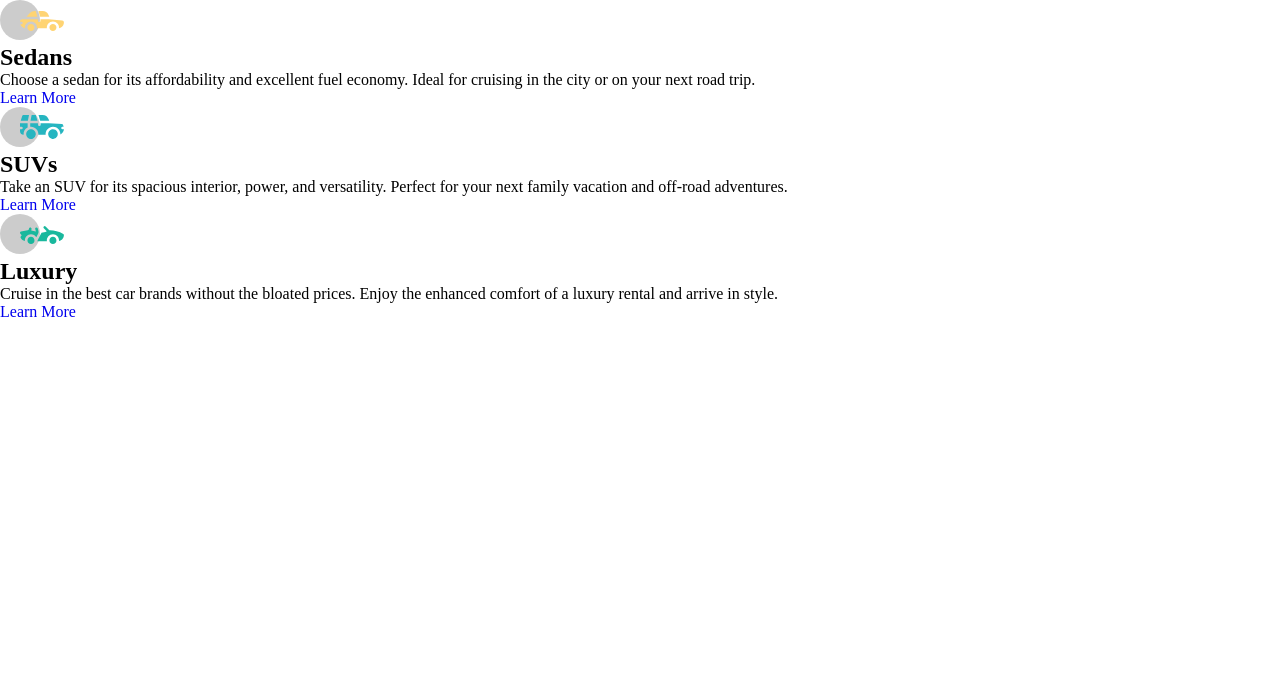
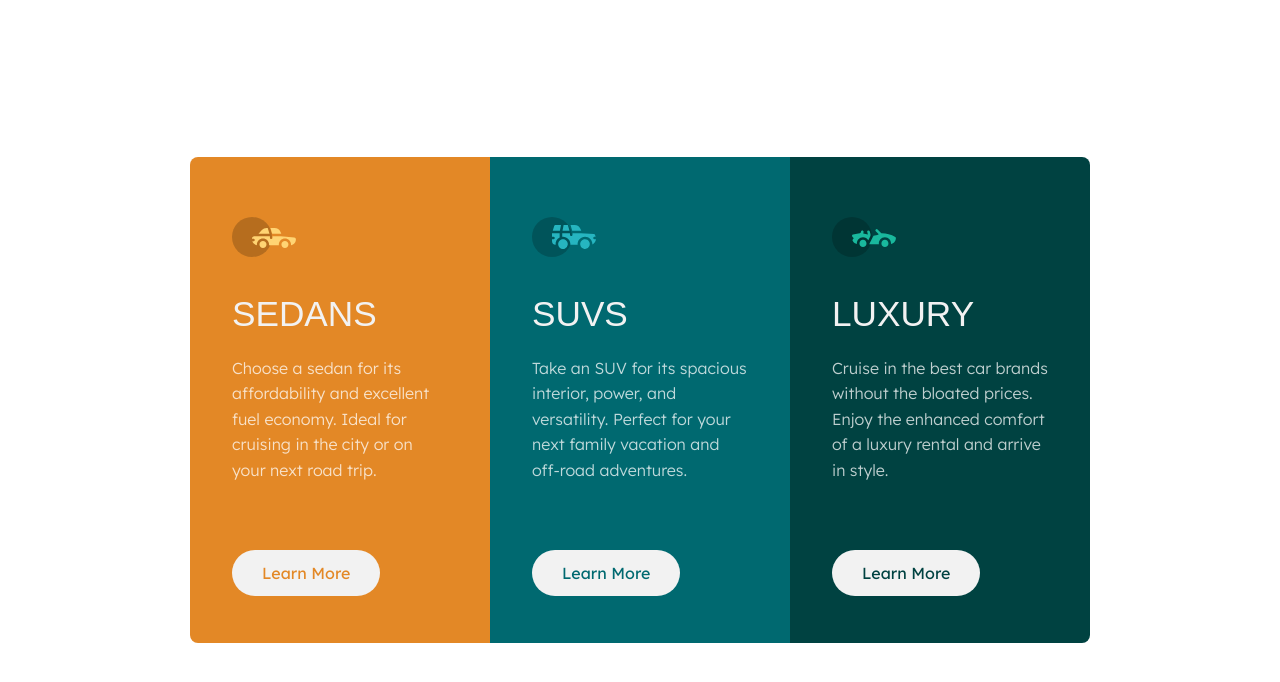
Before and after one commit to AnaCCapel/preview-card, a plain HTML site: page index.html in a window 1280 px wide. Drawn offline with Linux system fonts and the light colour scheme; a web font is replaced by a local one.

Commit message:
Adicionando o Style

```diff
--- a/index.html
+++ b/index.html
@@ -19,37 +19,31 @@
 
 <body>
 
-  <main class="">
+  <main class="container">
 
     <section class="cards">
 
-      <div class="card sedans">
+      <div class="card sedan">
         <img src="./src/img/icon-sedans.svg" alt="Carro Sedan">
-        <div class="infos">
         <h2>Sedans</h2>
-          <p>Choose a sedan for its affordability and excellent fuel economy. Ideal for cruising in the city
-            or on your next road trip.</p>
-        </div>
+        <p>Choose a sedan for its affordability and excellent fuel economy. Ideal for cruising in the city or on your
+          next road trip.</p>
         <a href="#">Learn More</a>
       </div>
 
       <div class="card suv">
         <img src="./src/img/icon-suvs.svg" alt="Carro SUVs">
-        <div class="infos">
         <h2>SUVs</h2>
         <p>Take an SUV for its spacious interior, power, and versatility. Perfect for your next family vacation
           and off-road adventures.</p>
-        </div>
         <a href="#">Learn More</a>
       </div>
 
       <div class="card luxury">
         <img src="./src/img/icon-luxury.svg" alt="Carro Luxury">
-        <div class="infos">
         <h2>Luxury</h2>
         <p>Cruise in the best car brands without the bloated prices. Enjoy the enhanced comfort of a luxury
           rental and arrive in style.</p>
-        </div>
         <a href="#">Learn More</a>
       </div>
 
--- a/src/css/style.css
+++ b/src/css/style.css
@@ -0,0 +1,91 @@
+body {
+    color: var(--gray);
+    font-family: var(----font-one);
+}
+
+.container {
+    height: 100vh;
+    display: flex;
+    align-items: center;
+    justify-content: center;
+}
+
+.cards {
+    display: flex;
+}
+
+.cards .card {
+    padding: 60px 42px;
+    max-width: 300px;
+    max-height: 100%;
+}
+
+.cards .card img {
+    margin-bottom: 20px;
+}
+
+.cards .card h2 {
+    font-weight: 400;
+    font-size: 2.2rem;
+    margin: 13px 0 22px 0;
+    text-transform: uppercase;
+    font-family: var(--font-two);
+}
+
+.cards .card p {
+    font-weight: 300;
+    line-height: 1.6rem;
+    margin-bottom: 80px;
+    color: var(--transparent);
+}
+
+.cards .card a {
+    transition: 0.3s;
+    padding: 13px 30px;
+    border-radius: 30px;
+    background-color: var(--gray);
+}
+
+.cards .sedan a {
+    color: var(--color-sedan);
+}
+
+.cards .suv a {
+    color: var(--color-suv);
+}
+
+.cards .luxury a {
+    color: var(--color-luxury);
+}
+
+.cards a:hover {
+    color: var(--gray);
+    border: 1px solid var(--gray);
+}
+
+.cards .sedan a:hover {
+    background-color: var(--color-sedan);
+}
+
+.cards .suv a:hover {
+    background-color: var(--color-suv);
+}
+
+.cards .luxury a:hover {
+    background-color: var(--color-luxury);
+}
+
+
+.cards .sedan {
+    border-radius: 8px 0 0 8px;
+    background-color: var(--color-sedan);
+}
+
+.cards .suv {
+    background-color: var(--color-suv);
+}
+
+.cards .luxury {
+    border-radius: 0 8px 8px 0;
+    background-color: var(--color-luxury);
+}
```
Lines whose indentation alone changed are shown as unchanged.
